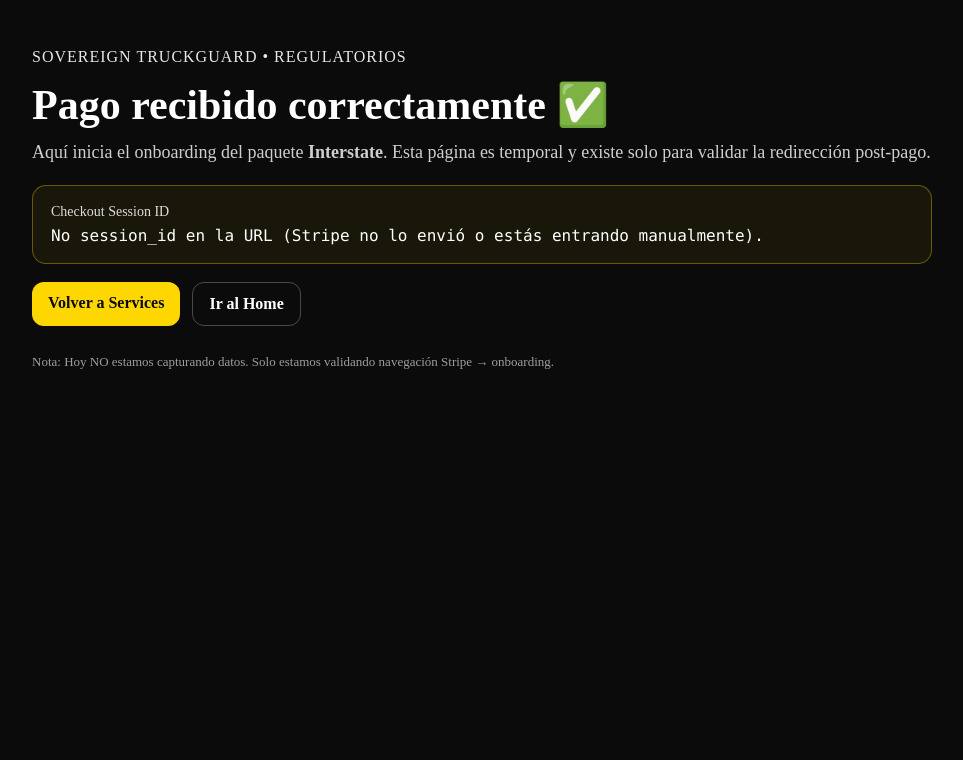
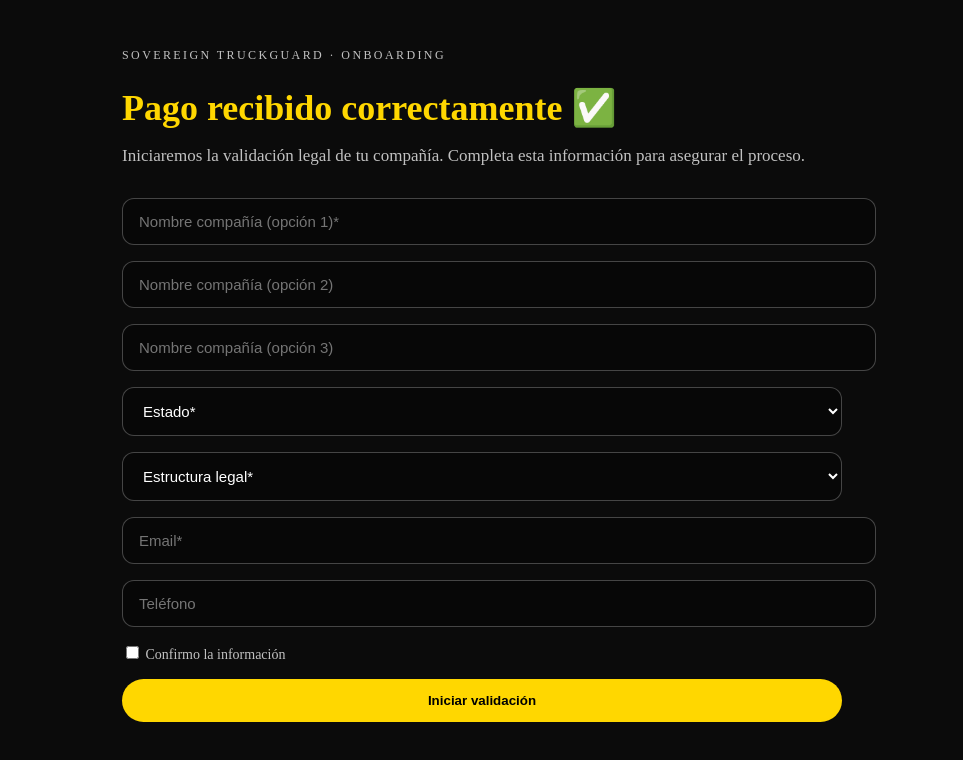
Before and after one commit to Sovereigntruckguard/sovereign-truckguard-site, a Next.js app: page /onboarding/interstate in a window 1280 px wide. Shown: the top 760 px of the page, without its empty margins (158-1121 px from the left). Built offline with nearby package versions, Linux system fonts and the light colour scheme.

Commit message:
form base 1

```diff
--- a/app/onboarding/interstate/page.jsx
+++ b/app/onboarding/interstate/page.jsx
@@ -1,79 +1,193 @@
-// app/onboarding/interstate/page.jsx
-export const metadata = {
-  title: "Onboarding Interstate | Sovereign TruckGuard",
+"use client";
+
+import { useState } from "react";
+import { useSearchParams } from "next/navigation";
+
+/* =========================
+   ESTILO BASE (SOVEREIGN)
+========================= */
+const colors = {
+  bg: "#0b0b0b",
+  gold: "#FFD700",
+  white: "#FFFFFF",
+  soft: "rgba(255,255,255,0.75)",
 };
 
-export default async function OnboardingInterstatePage({ searchParams }) {
-  // Next.js App Router: searchParams llega como objeto
-  const sessionId = typeof searchParams?.session_id === "string" ? searchParams.session_id : "";
+const BACKEND_BASE_URL =
+  "https://azoth-regulatorios-798731178244.us-central1.run.app";
+
+export default function OnboardingInterstatePage() {
+  const searchParams = useSearchParams();
+  const sessionId = searchParams.get("session_id");
+
+  const [loading, setLoading] = useState(false);
+  const [submitted, setSubmitted] = useState(false);
+  const [error, setError] = useState("");
+
+  const [form, setForm] = useState({
+    companyName1: "",
+    companyName2: "",
+    companyName3: "",
+    state: "",
+    legalStructure: "",
+    email: "",
+    phone: "",
+    confirm: false,
+  });
+
+  function updateField(e) {
+    const { name, value, type, checked } = e.target;
+    setForm((prev) => ({
+      ...prev,
+      [name]: type === "checkbox" ? checked : value,
+    }));
+  }
+
+  async function handleSubmit(e) {
+    e.preventDefault();
+    setError("");
+
+    if (
+      !sessionId ||
+      !form.companyName1 ||
+      !form.state ||
+      !form.legalStructure ||
+      !form.email ||
+      !form.confirm
+    ) {
+      setError("Completa los campos obligatorios.");
+      return;
+    }
+
+    try {
+      setLoading(true);
+
+      await fetch(`${BACKEND_BASE_URL}/onboarding/company`, {
+        method: "POST",
+        headers: { "Content-Type": "application/json" },
+        body: JSON.stringify({
+          order_id: sessionId, // 🔑 ancla Stripe → onboarding
+          company: {
+            legal_structure: form.legalStructure,
+            state_of_formation: form.state,
+            business_email: form.email,
+            business_phone: form.phone,
+          },
+          name_preferences: [
+            form.companyName1,
+            form.companyName2,
+            form.companyName3,
+          ].filter(Boolean),
+          confirmations: {
+            intake_phase_1: true,
+          },
+          owners: [],
+          operation: {},
+        }),
+      });
+
+      setSubmitted(true);
+    } catch (err) {
+      setError("Error enviando información. Intenta nuevamente.");
+    } finally {
+      setLoading(false);
+    }
+  }
 
   return (
-    <main style={{ minHeight: "100vh", padding: "48px 20px", background: "#0b0b0b", color: "#fff" }}>
-      <div style={{ maxWidth: 900, margin: "0 auto" }}>
-        <div style={{ marginBottom: 16, opacity: 0.9, letterSpacing: 1 }}>
-          SOVEREIGN TRUCKGUARD • REGULATORIOS
+    <main
+      style={{
+        minHeight: "100vh",
+        background: colors.bg,
+        color: colors.white,
+        padding: "48px 20px",
+      }}
+    >
+      <div style={{ maxWidth: 720, margin: "0 auto" }}>
+        <div style={{ letterSpacing: "0.2em", fontSize: 12, marginBottom: 12, color: colors.soft }}>
+          SOVEREIGN TRUCKGUARD · ONBOARDING
         </div>
 
-        <h1 style={{ fontSize: 42, margin: "0 0 14px 0", lineHeight: 1.1 }}>
+        <h1 style={{ fontSize: 36, marginBottom: 14, color: colors.gold }}>
           Pago recibido correctamente ✅
         </h1>
 
-        <p style={{ fontSize: 18, margin: "0 0 22px 0", color: "rgba(255,255,255,0.8)" }}>
-          Aquí inicia el onboarding del paquete <b>Interstate</b>. Esta página es temporal y existe solo para validar
-          la redirección post-pago.
+        <p style={{ fontSize: 17, color: colors.soft, marginBottom: 32 }}>
+          Iniciaremos la validación legal de tu compañía. Completa esta información
+          para asegurar el proceso.
         </p>
 
-        <div
-          style={{
-            border: "1px solid rgba(255,215,0,0.35)",
+        {submitted ? (
+          <div style={{
+            border: `1px solid ${colors.gold}`,
             borderRadius: 14,
-            padding: 18,
-            background: "rgba(255,215,0,0.06)",
-            marginBottom: 18,
-          }}
-        >
-          <div style={{ fontSize: 14, opacity: 0.85, marginBottom: 6 }}>Checkout Session ID</div>
-          <div style={{ fontFamily: "ui-monospace, SFMono-Regular, Menlo, Monaco, Consolas, monospace" }}>
-            {sessionId || "No session_id en la URL (Stripe no lo envió o estás entrando manualmente)."}
+            padding: 22,
+            background: "rgba(255,215,0,0.05)",
+          }}>
+            <h2>Información recibida ✅</h2>
+            <p style={{ color: colors.soft }}>
+              Un asesor de Sovereign continuará el proceso contigo.
+            </p>
+            <div style={{ marginTop: 12, fontSize: 13, opacity: 0.7 }}>
+              Session ID: {sessionId}
+            </div>
           </div>
-        </div>
+        ) : (
+          <form onSubmit={handleSubmit} style={{ display: "grid", gap: 16 }}>
+            <input name="companyName1" placeholder="Nombre compañía (opción 1)*" value={form.companyName1} onChange={updateField} style={inputStyle} />
+            <input name="companyName2" placeholder="Nombre compañía (opción 2)" value={form.companyName2} onChange={updateField} style={inputStyle} />
+            <input name="companyName3" placeholder="Nombre compañía (opción 3)" value={form.companyName3} onChange={updateField} style={inputStyle} />
 
-        <div style={{ display: "flex", gap: 12, flexWrap: "wrap" }}>
-          <a
-            href="/services"
-            style={{
-              display: "inline-block",
-              padding: "12px 16px",
-              borderRadius: 12,
-              background: "#FFD700",
-              color: "#0b0b0b",
-              textDecoration: "none",
-              fontWeight: 700,
-            }}
-          >
-            Volver a Services
-          </a>
+            <select name="state" value={form.state} onChange={updateField} style={inputStyle}>
+              <option value="">Estado*</option>
+              <option value="TX">Texas</option>
+              <option value="FL">Florida</option>
+              <option value="CA">California</option>
+              <option value="WY">Wyoming</option>
+            </select>
 
-          <a
-            href="/"
-            style={{
-              display: "inline-block",
-              padding: "12px 16px",
-              borderRadius: 12,
-              border: "1px solid rgba(255,255,255,0.25)",
-              color: "#fff",
-              textDecoration: "none",
-              fontWeight: 600,
-            }}
-          >
-            Ir al Home
-          </a>
-        </div>
+            <select name="legalStructure" value={form.legalStructure} onChange={updateField} style={inputStyle}>
+              <option value="">Estructura legal*</option>
+              <option value="LLC">LLC</option>
+              <option value="CORP">Corporation</option>
+              <option value="SOLE">Sole Proprietor</option>
+            </select>
 
-        <div style={{ marginTop: 28, fontSize: 13, opacity: 0.6 }}>
-          Nota: Hoy NO estamos capturando datos. Solo estamos validando navegación Stripe → onboarding.
-        </div>
+            <input name="email" placeholder="Email*" value={form.email} onChange={updateField} style={inputStyle} />
+            <input name="phone" placeholder="Teléfono" value={form.phone} onChange={updateField} style={inputStyle} />
+
+            <label style={{ fontSize: 14, color: colors.soft }}>
+              <input type="checkbox" name="confirm" checked={form.confirm} onChange={updateField} /> Confirmo la información
+            </label>
+
+            {error && <div style={{ color: "#ff6b6b" }}>{error}</div>}
+
+            <button type="submit" disabled={loading} style={submitStyle}>
+              {loading ? "Enviando..." : "Iniciar validación"}
+            </button>
+          </form>
+        )}
       </div>
     </main>
   );
 }
+
+const inputStyle = {
+  width: "100%",
+  padding: "14px 16px",
+  borderRadius: 12,
+  border: "1px solid rgba(255,255,255,0.25)",
+  background: "rgba(0,0,0,0.35)",
+  color: "#fff",
+  fontSize: 15,
+};
+
+const submitStyle = {
+  padding: "14px 20px",
+  borderRadius: 999,
+  border: "none",
+  background: colors.gold,
+  color: "#000",
+  fontWeight: 900,
+  cursor: "pointer",
+};
--- a/app/services/page.jsx
+++ b/app/services/page.jsx
@@ -896,6 +896,7 @@
 // ===== Checkout Intrastate =====
   const [buyLoading, setBuyLoading] = useState(false);
   const [buyError, setBuyError] = useState("");
+  const [onboardingReady, setOnboardingReady] = useState(false);
 
   async function handleBuyIntrastate() {
     try {
```
